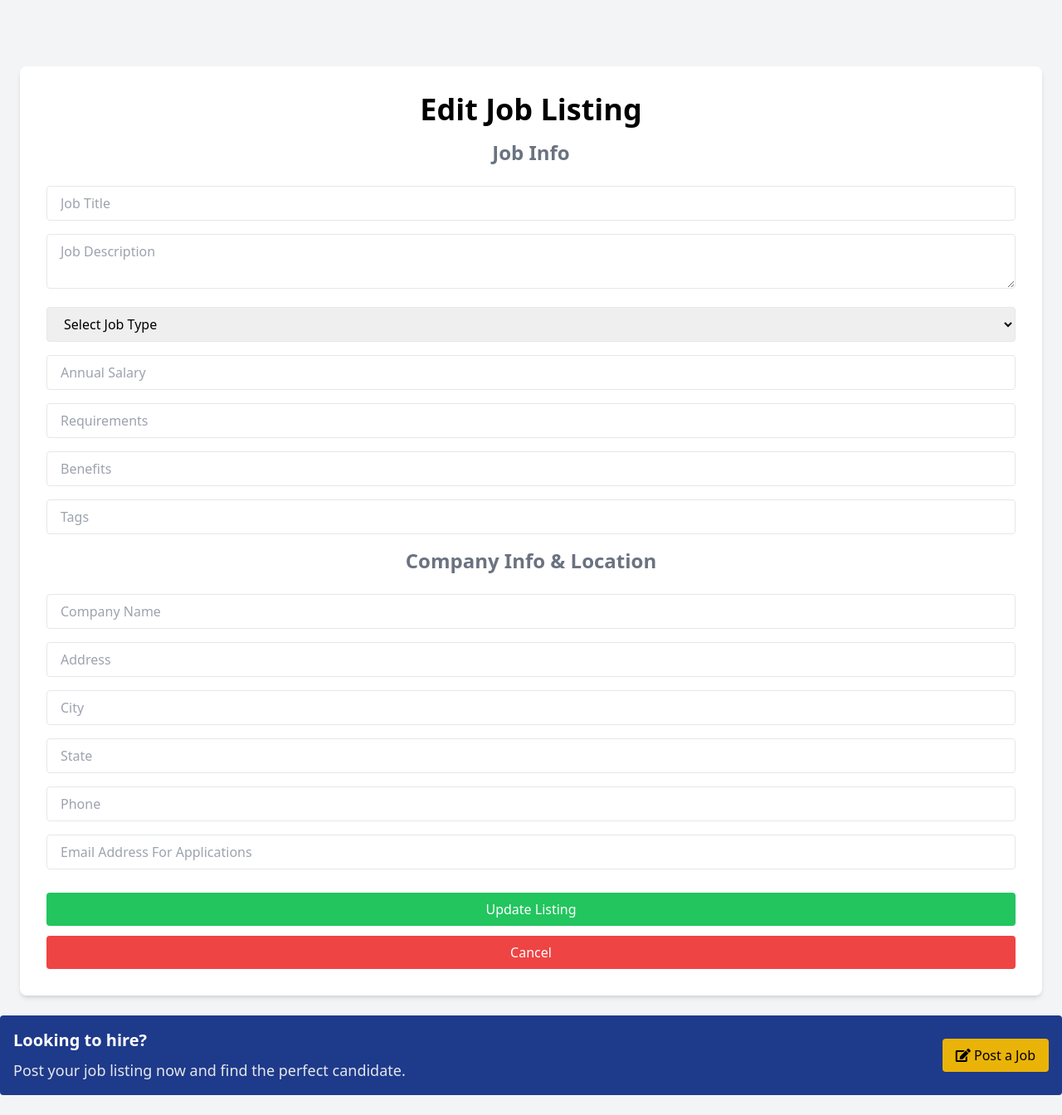
After one commit to Rohit-Chandra-007/workopia-php, a PHP site: template app/views/listings/edit.view.php in a window 1280 px wide. The commit adds this page. Shown: the whole page at 83% size. Run offline with PHP 8.4, Linux system fonts and the light colour scheme; the template is opened without the code that fills it, so the values that code supplies are empty; some libraries are stand-ins or nearby versions.

Commit message:
Add edit and update functionality for job listings
Included methods in ListingController for editing and updating listings. Created corresponding views and routes. Added session handling and partial views for success and error messages.

```diff
--- a/app/views/listings/create.view.php
+++ b/app/views/listings/create.view.php
@@ -6,6 +6,7 @@
   <div class="bg-white p-8 rounded-lg shadow-md w-full md:w-600 mx-6">
     <h2 class="text-4xl text-center font-bold mb-4">Create Job Listing</h2>
     <form method="POST" action="/listings">
+
       <h2 class="text-2xl font-bold mb-6 text-center text-gray-500">
         Job Info
       </h2>
--- /dev/null
+++ b/app/views/listings/edit.view.php
@@ -0,0 +1,82 @@
+<?= loadPartialView('head') ?>
+<?= loadPartialView('navbar') ?>
+<?= loadPartialView('top_banner') ?>
+
+<section class="flex justify-center items-center mt-20">
+    <div class="bg-white p-8 rounded-lg shadow-md w-full md:w-600 mx-6">
+        <h2 class="text-4xl text-center font-bold mb-4">Edit Job Listing</h2>
+        <form method="POST" action="/listings/<?= $listing->id ?>">
+            <input type="hidden" name="_method" value="PUT">
+            <h2 class="text-2xl font-bold mb-6 text-center text-gray-500">
+                Job Info
+            </h2>
+            <?php if (isset($errors)): ?>
+
+                <?php foreach ($errors as $error): ?>
+                    <div class="bg-red-100 border border-red-400 text-red-700 px-4 py-3 rounded relative mb-4" role="alert">
+                        <strong class="font-bold">Error!</strong>
+                        <span class="block sm:inline"><?= $error ?></span>
+                    </div>
+                <?php endforeach; ?>
+
+            <?php endif; ?>
+            <div class="mb-4">
+                <input type="text" name="title" placeholder="Job Title" class="w-full px-4 py-2 border rounded focus:outline-none" value="<?= $listing->title ?? "" ?>" />
+            </div>
+            <div class="mb-4">
+                <textarea name="description" placeholder="Job Description" class="w-full px-4 py-2 border rounded focus:outline-none"><?= $listing->description ?? "" ?></textarea>
+            </div>
+
+            <div class="mb-4">
+                <select name="job_type" class="w-full px-4 py-2 border rounded focus:outline-none">
+                    <option value="" disabled <?= empty($listing->job_type) ? 'selected' : '' ?>>Select Job Type</option>
+                    <option value="full_time" <?= isset($listing->job_type) && $listing->job_type === 'full_time' ? 'selected' : '' ?>>Full-Time</option>
+                    <option value="part_time" <?= isset($listing->job_type) && $listing->job_type === 'part_time' ? 'selected' : '' ?>>Part-Time</option>
+                    <option value="internship" <?= isset($listing->job_type) && $listing->job_type === 'internship' ? 'selected' : '' ?>>Internship</option>
+                </select>
+            </div>
+            <div class="mb-4">
+                <input type="text" name="salary" placeholder="Annual Salary" class="w-full px-4 py-2 border rounded focus:outline-none" value="<?= $listing->salary ?? "" ?>" />
+            </div>
+            <div class="mb-4">
+                <input type="text" name="requirements" placeholder="Requirements" class="w-full px-4 py-2 border rounded focus:outline-none" value="<?= $listing->requirements ?? "" ?>" />
+            </div>
+            <div class="mb-4">
+                <input type="text" name="benefits" placeholder="Benefits" class="w-full px-4 py-2 border rounded focus:outline-none" value="<?= $listing->benefits ?? "" ?>" />
+            </div>
+            <div class="mb-4">
+                <input type="text" name="tags" placeholder="Tags" class="w-full px-4 py-2 border rounded focus:outline-none" value="<?= $listing->tags ?? "" ?>" />
+            </div>
+            <h2 class="text-2xl font-bold mb-6 text-center text-gray-500">
+                Company Info & Location
+            </h2>
+            <div class="mb-4">
+                <input type="text" name="company" placeholder="Company Name" class="w-full px-4 py-2 border rounded focus:outline-none" value="<?= $listing->company ?? "" ?>" />
+            </div>
+            <div class="mb-4">
+                <input type="text" name="address" placeholder="Address" class="w-full px-4 py-2 border rounded focus:outline-none" value="<?= $listing->address ?? "" ?>" />
+            </div>
+            <div class="mb-4">
+                <input type="text" name="city" placeholder="City" class="w-full px-4 py-2 border rounded focus:outline-none" value="<?= $listing->city ?? "" ?>" />
+            </div>
+            <div class="mb-4">
+                <input type="text" name="state" placeholder="State" class="w-full px-4 py-2 border rounded focus:outline-none" value="<?= $listing->state ?? "" ?>" />
+            </div>
+            <div class="mb-4">
+                <input type="text" name="phone" placeholder="Phone" class="w-full px-4 py-2 border rounded focus:outline-none" value="<?= $listing->phone ?? "" ?>" />
+            </div>
+            <div class="mb-4">
+                <input type="email" name="email" placeholder="Email Address For Applications" class="w-full px-4 py-2 border rounded focus:outline-none" value="<?= $listing->email ?? "" ?>" />
+            </div>
+            <button class="w-full bg-green-500 hover:bg-green-600 text-white px-4 py-2 my-3 rounded focus:outline-none">
+                Update Listing
+            </button>
+            <a href="/" class="block text-center w-full bg-red-500 hover:bg-red-600 text-white px-4 py-2 rounded focus:outline-none">
+                Cancel
+            </a>
+        </form>
+    </div>
+</section>
+
+
+<?= loadPartialView('footer') ?>
--- a/app/views/listings/index.view.php
+++ b/app/views/listings/index.view.php
@@ -14,6 +14,9 @@ loadPartialView('navbar')
             <button class="bg-blue-600 hover:bg-blue-700 mx-1 px-6 py-2 rounded-md text-white">Search</button>
         </form>
     </div>
+
+    <?= loadPartialView('message')
+    ?>
 
     <div class="grid grid-cols-3 gap-6 mb-4">
 
--- a/app/views/listings/show.view.php
+++ b/app/views/listings/show.view.php
@@ -7,7 +7,8 @@ loadPartialView('navbar')
 
 
 <div class="max-w-3xl mx-auto mt-6 bg-white rounded-lg shadow-md p-6">
-
+    <?= loadPartialView('message')
+    ?>
     <div class="flex justify-between items-center mt-4">
         <a href="/listings<?= $listing->id ?>" class="text-blue-600 text-sm"><i class="fa fa-arrow-alt-circle-left"></i> Back To Listings</a>
         <div class="flex space-x-4 ml-4">
--- a/app/views/partials/head.php
+++ b/app/views/partials/head.php
@@ -2,13 +2,14 @@
 <html lang="en">
 
 <head>
-    <meta charset="UTF-8" />
-    <meta http-equiv="X-UA-Compatible" content="IE=edge" />
+    <meta charset="UTF-8"/>
+    <meta http-equiv="X-UA-Compatible" content="IE=edge"/>
     <meta name="viewport" content="width=device-width, initial-scale=1.0">
     <title>Workopia</title>
     <script src="https://cdn.tailwindcss.com"></script>
-    <link rel="stylesheet" href="https://cdnjs.cloudflare.com/ajax/libs/font-awesome/5.15.4/css/all.min.css" />
-    <link href="../css/output.css" rel="stylesheet">
+    <link rel="stylesheet" href="https://cdn.jsdelivr.net/npm/tailwindcss/dist/tailwind.min.css">
+    <link rel="stylesheet" href="https://cdnjs.cloudflare.com/ajax/libs/font-awesome/5.15.3/css/all.min.css">
+    <link href="/css/output.css" rel="stylesheet">
 
 </head>
 
--- a/public/index.php
+++ b/public/index.php
@@ -1,8 +1,12 @@
 <?php
+
+// start session
+session_start();
 
 // require the composer autoload file
 require __DIR__ . '/../vendor/autoload.php';
 require '../helper.php';
+
 // require the database configuration
 use Framework\Router;
 
--- a/routes.php
+++ b/routes.php
@@ -3,6 +3,10 @@
 $router->get('/', 'HomeController@index');
 $router->get('/listings', 'ListingController@index');
 $router->get('/listings/create', 'ListingController@create');
+$router->get('/listings/edit/{id}', 'ListingController@edit');
 $router->get('/listings/{id}', 'ListingController@show');
+
+
 $router->post('/listings', 'ListingController@store');
+$router->put('/listings/{id}', 'ListingController@update');
 $router->delete('/listings/{id}', 'ListingController@destroy');
```
Also changed, not shown: app/controllers/ListingController.php (+106 -0 lines), app/views/partials/message.php (added, +19 -0 lines), .fleet/settings.json (added), public/.htaccess.
